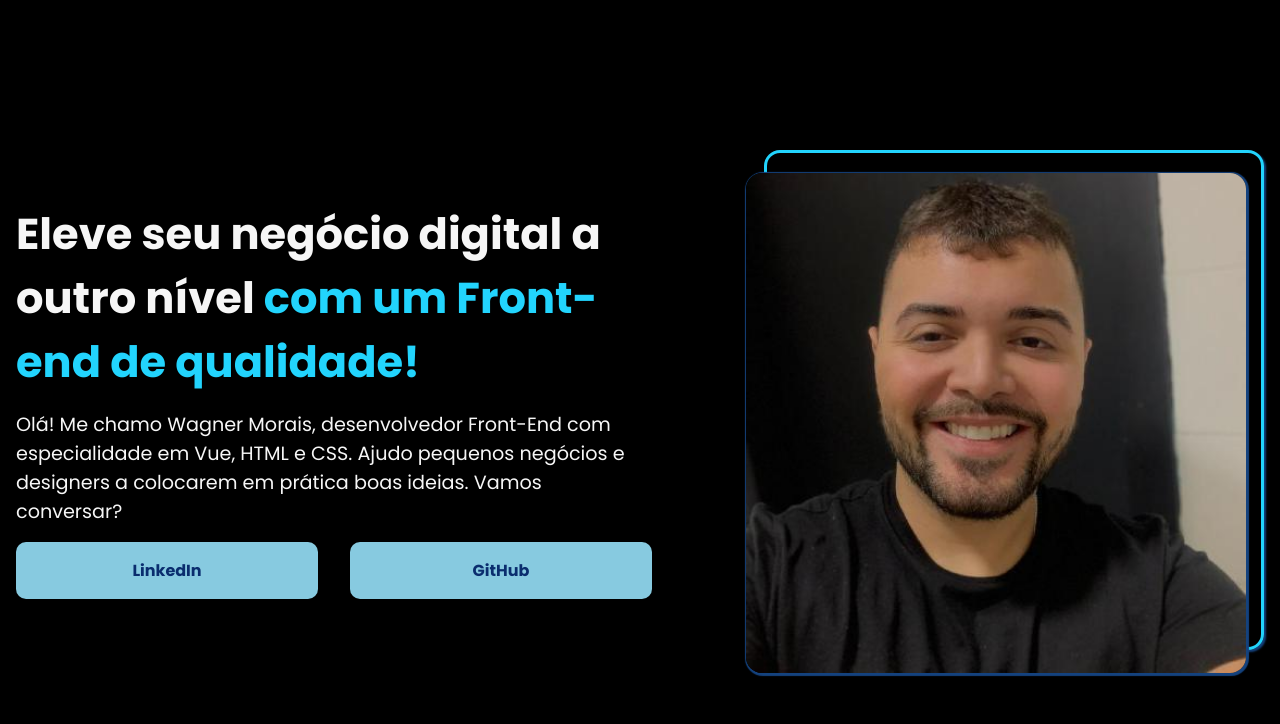
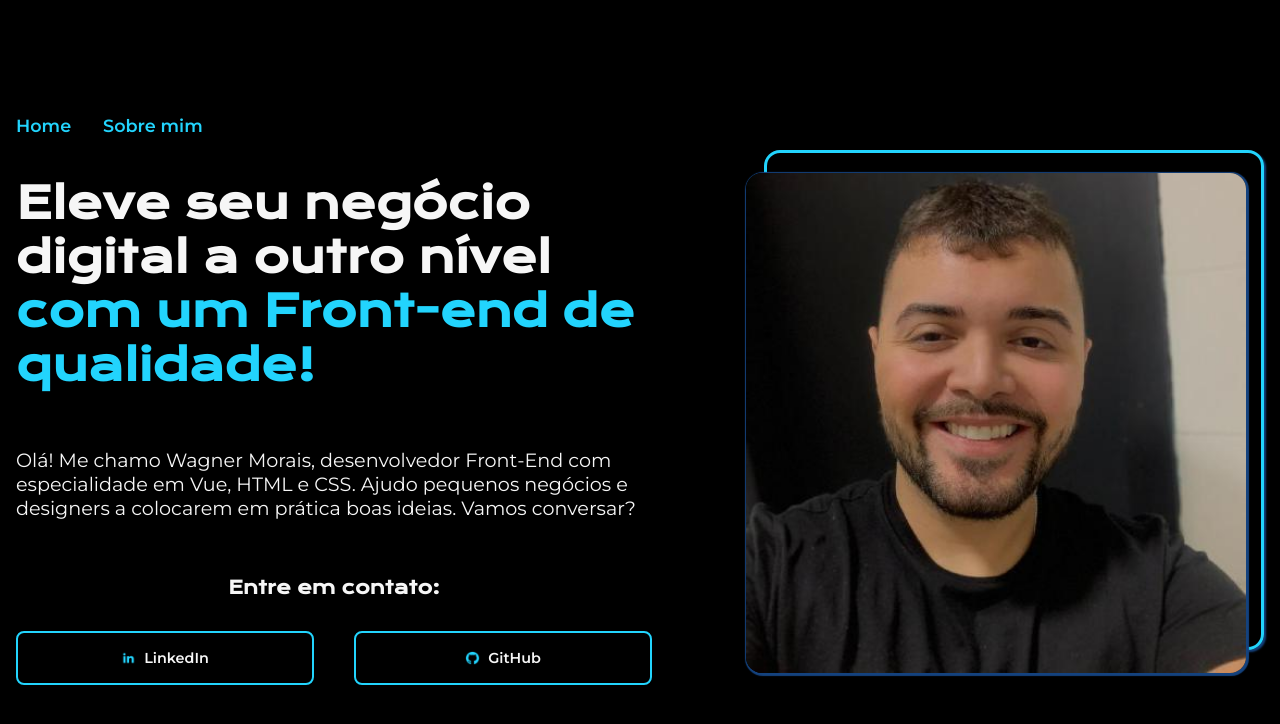
Before and after one commit to wagnnermorais/Gera--o-Caldeira---DEV, a plain HTML site: page index.html in a window 1280 px wide. Drawn offline with nearby package versions, Linux system fonts and the light colour scheme.

Commit message:
feat: new page and socials images in buttons

```diff
--- a/assets/css/style.css
+++ b/assets/css/style.css
@@ -1,4 +1,4 @@
-@import url('https://fonts.googleapis.com/css2?family=Poppins:wght@300;400;500;700&display=swap');
+@import url('https://fonts.googleapis.com/css2?family=Krona+One&family=Montserrat:wght@400;600&display=swap');
 
 html {
   scroll-behavior: smooth;
@@ -8,84 +8,132 @@ html {
   margin: 0;
   padding: 0;
   box-sizing: border-box;
-  font-family: 'Poppins', sans-serif;
   list-style: none;
   text-decoration: none;
 }
 
 :root {
   --main-text-color: #F6F6F6;
+  --primary-bg-color: #000000;
+  --primary-blue: #22D4FD;
+  --main-header-font: 'Krona One', sans-serif;
+  --main-text-font: 'Montserrat', sans-serif;
 }
 
 body {
+  background: var(--primary-bg-color);
+}
+
+nav {
   display: flex;
-  align-items: center;
-  justify-content: center;
-  height: 100vh;
-  background: #000000;
+  gap: 2rem;
+}
+
+header a {
+  font-family: var(--main-text-font);
+  font-size: 1.1rem;
+  font-weight: 600;
+  color: var(--primary-blue);
+  transition: 200ms;
+}
+
+header a:hover {
+  color: #887fd3;
 }
 
 main {
   display: flex;
   align-items: center;
+  justify-content: center;
+  height: 100vh;
   gap: 5rem;
 }
 
+.text-section {
+  display: flex;
+  flex-direction: column;
+  gap: 2.5rem;
+}
+
 h1 {
-  font-size: 2.7rem;
+  font-size: 2.25rem;
+  font-family: var(--main-header-font);
   color: var(--main-text-color);
   max-width: 550px;
 }
 
+h2 {
+  font-size: 1.12rem;
+  font-family: var(--main-header-font);
+  color: var(--main-text-color);
+}
+
 p {
-  font-size: 1.2rem;
+  font-size: 1.5rem;
+  font-family: var(--main-text-font);
   color: var(--main-text-color);
   max-width: 550px;
-  margin: 1rem 0;
 }
 
 strong {
-  color: #22D4FD;
+  color: var(--primary-blue);
 }
 
 .button-box {
   display: flex;
+  flex-direction: column;
+  align-items: center;
   gap: 2rem;
 }
 
-a {
-  color: #0a2d6e;
+.buttons {
+  display: flex;
+  width: 100%;
+  gap: 2.5rem;
+}
+
+.button-box a {
+  display: flex;
+  align-items: center;
+  justify-content: center;
+  gap: .50rem;
   padding: 1rem;
   width: 100%;
-  border: none;
-  border-radius: 10px;
-  background: #87cae0;
-  font-weight: 700;
+  border: 2px solid var(--primary-blue);
+  border-radius: 8px;
+  font-size: .90rem;
+  font-family: var(--main-text-font);
+  font-weight: 600;
+  text-align: center;
+  color: #f6f6f6;
   cursor: pointer;
   transition: 200ms;
-  text-align: center;
 }
 
-a:hover {
-  background: #528799;
+.button-box a:hover {
+  background: #4837db;
+}
+
+.button-box a img {
+  width: 15px;
 }
 
 .img-box {
   position: relative;
   width: 450px;
   height: 450px;
-  border: 3px solid #22D4FD;
+  border: 3px solid var(--primary-blue);
   border-radius: 16px;
-  box-shadow: 2px 2px 2px rgb(20, 66, 126);
+  box-shadow: 2px 2px 2px #14427e;
 }
 
-img {
+.img-box img {
   position: absolute;
   width: 450px;
   top: 20px;
   right: 15px;
   border-radius: 16px;
-  box-shadow: 1px 1px 1px 2px rgb(20, 66, 126);
+  box-shadow: 1px 1px 1px 2px #14427e;
 }
 
 @media only screen and (max-width: 600px) {
@@ -102,12 +150,12 @@ img {
     margin: 2rem auto;
     width: 350px;
     height: 350px;
-    border: 3px solid #22D4FD;
+    border: 3px solid var(--primary-blue);
     border-radius: 16px;
-    box-shadow: 2px 2px 2px rgb(20, 66, 126);
+    box-shadow: 2px 2px 2px #14427e;
   }
 
-  img {
+  .img-box img {
     width: 350px;
   }
 }
@@ -141,10 +189,10 @@ img {
     height: 450px;
     border: 3px solid #22D4FD;
     border-radius: 16px;
-    box-shadow: 2px 2px 2px rgb(20, 66, 126);
+    box-shadow: 2px 2px 2px #14427e;
   }
 
-  img {
+  .img-box img {
     width: 450px;
   }
 }
@@ -163,7 +211,6 @@ img {
     font-size: 2.7rem;
     color: var(--main-text-color);
     max-width: 1024px;
-    text-align: center;
   }
 
   p {
@@ -180,10 +227,10 @@ img {
     height: 500px;
     border: 3px solid #22D4FD;
     border-radius: 16px;
-    box-shadow: 2px 2px 2px rgb(20, 66, 126);
+    box-shadow: 2px 2px 2px #14427e;
   }
 
-  img {
+  .img-box img {
     width: 500px;
   }
 }
@@ -210,12 +257,12 @@ img {
     margin: 0 auto;
     width: 500px;
     height: 500px;
-    border: 3px solid #22D4FD;
+    border: 3px solid var(--primary-blue);
     border-radius: 16px;
     box-shadow: 2px 2px 2px rgb(20, 66, 126);
   }
 
-  img {
+  .img-box img {
     width: 500px;
   }
 }
--- a/index.html
+++ b/index.html
@@ -9,18 +9,30 @@
 </head>
 <body>
     <main>
-        <section>
+        <section class="text-section">
             <header>
-                <h1>
-                    Eleve seu negócio digital a outro nível <strong>com um Front-end de qualidade!</strong>
-                </h1>
+                <nav>
+                    <a href="index.html">Home</a>
+                    <a href="about.html">Sobre mim</a>
+                </nav>
             </header>
+            <h1>Eleve seu negócio digital a outro nível <strong>com um Front-end de qualidade!</strong></h1>
             <p>
                 Olá! Me chamo Wagner Morais, desenvolvedor Front-End com especialidade em Vue, HTML e CSS. Ajudo pequenos negócios e designers a colocarem em prática boas ideias. Vamos conversar?
             </p>
             <div class="button-box">
-                <a href="https://www.linkedin.com/in/wagnerlmorais/" target="_blank">LinkedIn</a>
-                <a href="https://github.com/wagnnermorais" target="_blank">GitHub</a>
+                <h2>Entre em contato:</h2>
+                <div class="buttons">
+                    <a href="https://www.linkedin.com/in/wagnerlmorais/" target="_blank">
+                        <img src="assets/img/linkedin.png" alt="LinkedIn Logo">
+                        LinkedIn
+                    </a>
+                    <a href="https://github.com/wagnnermorais" target="_blank">
+                        <img src="assets/img/github.png" alt="GitHub Logo">
+                        GitHub
+                    </a>
+                </div>
+
             </div>
         </section>
         <section>
```
Also changed, not shown: about.html (added, +39 -0 lines), assets/img/github.png (added), assets/img/linkedin.png (added).
